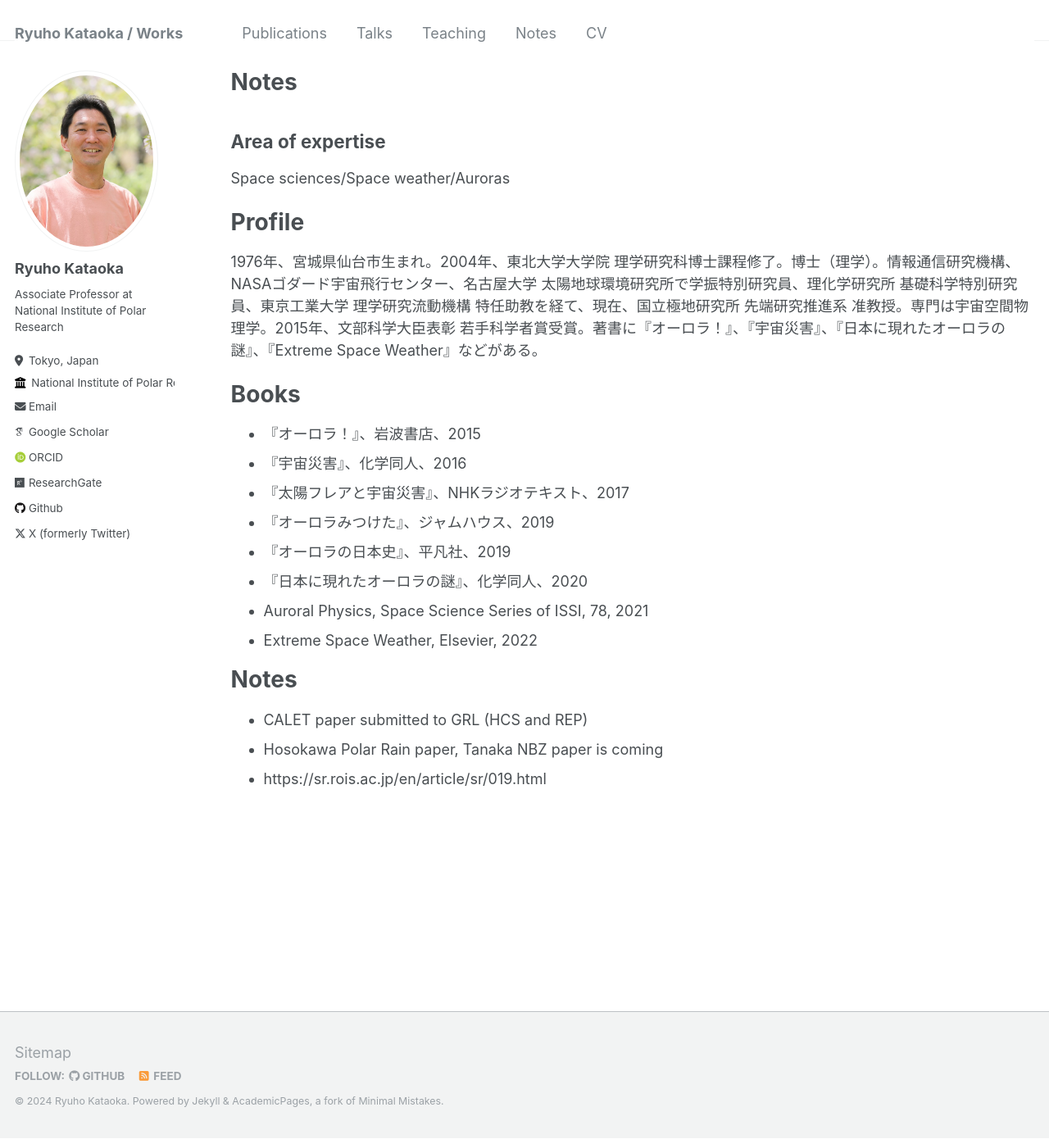
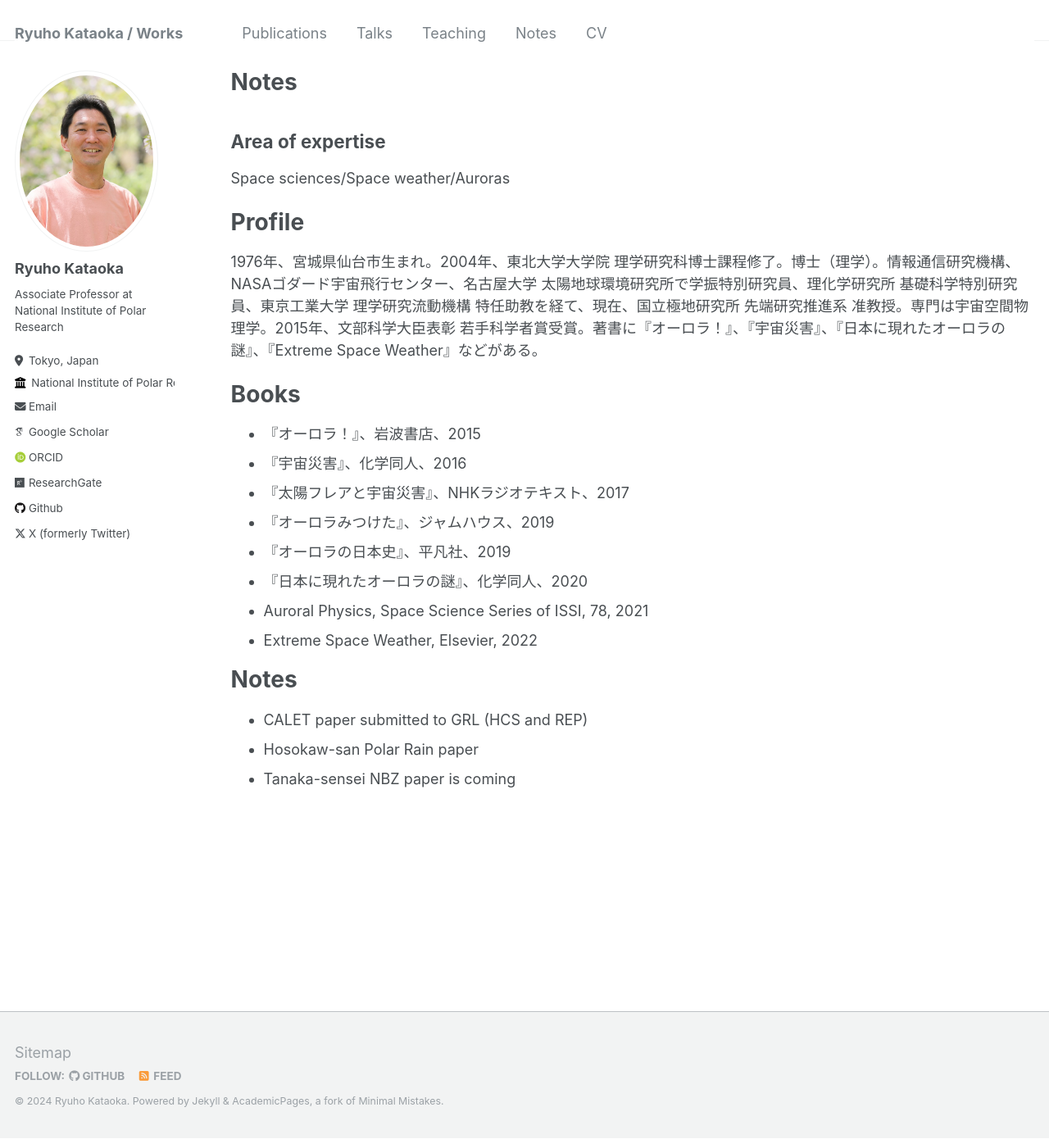
Before and after one commit to ryuhokataoka/ryuhokataoka.github.io, a Jekyll site: the page built from _pages/notes.md, in a window 1280 px wide and 1390 px high. Shown: the whole window at 82% size. Built offline with Jekyll 4.4.1, drawn with Linux system fonts in a browser that asks for light colours; some web fonts are replaced.

Commit message:
Update notes.md

```diff
--- a/_pages/notes.md
+++ b/_pages/notes.md
@@ -28,5 +28,5 @@ Books
 Notes
 ====
 * CALET paper submitted to GRL (HCS and REP)
-* Hosokawa Polar Rain paper, Tanaka NBZ paper is coming
-* https://sr.rois.ac.jp/en/article/sr/019.html
+* Hosokaw-san Polar Rain paper
+* Tanaka-sensei NBZ paper is coming
```
